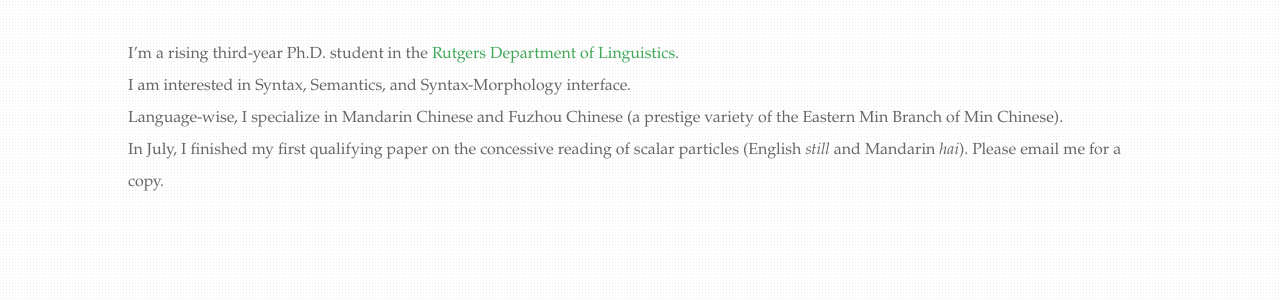
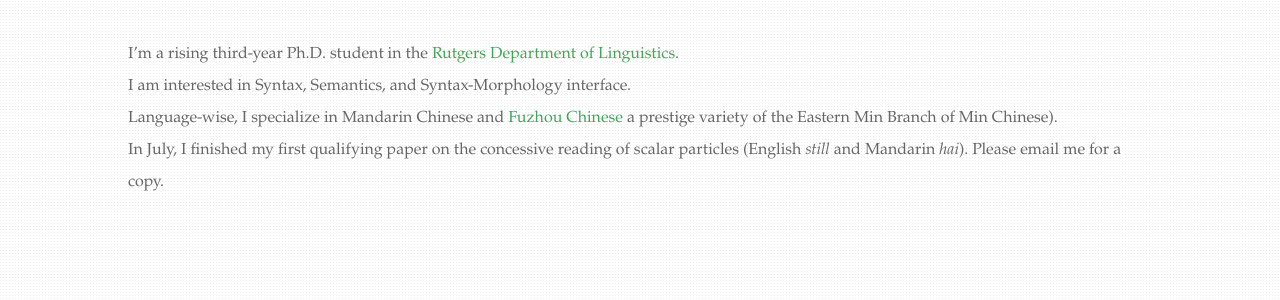
Before and after one commit to chaoyichen71/chaoyichen71.github.io, a Jekyll site: the page built from index.html, in a window 1280 px wide. Shown: the part 191-491 px from the top of the page. Built offline with Jekyll 4.4.1, drawn with Linux system fonts in a browser that asks for light colours; part of the change alters nothing that is shown.

```diff
--- a/index.html
+++ b/index.html
@@ -7,7 +7,7 @@ title: Chaoyi Chen (陈超逸)
 			<h2>Hi! I am Chaoyi Chen!</h2><br>
 			<p>I’m a rising third-year Ph.D. student in the <a href="https://ling.rutgers.edu/">Rutgers Department of Linguistics</a>.<br>
 			I am interested in Syntax, Semantics, and Syntax-Morphology interface. <br>
-			Language-wise, I specialize in Mandarin Chinese and Fuzhou Chinese (a prestige variety of the Eastern Min Branch of Min Chinese).<br>
+			Language-wise, I specialize in Mandarin Chinese and <a href="https://en.wikipedia.org/wiki/Fuzhou_dialect">Fuzhou Chinese </a>a prestige variety of the Eastern Min Branch of Min Chinese).<br>
 			In July, I finished my first qualifying paper on the concessive reading of scalar particles (English <i>still</i> and Mandarin <i>hai</i>). Please email me for a copy.</p>
 		</div>
 		</br>
```
